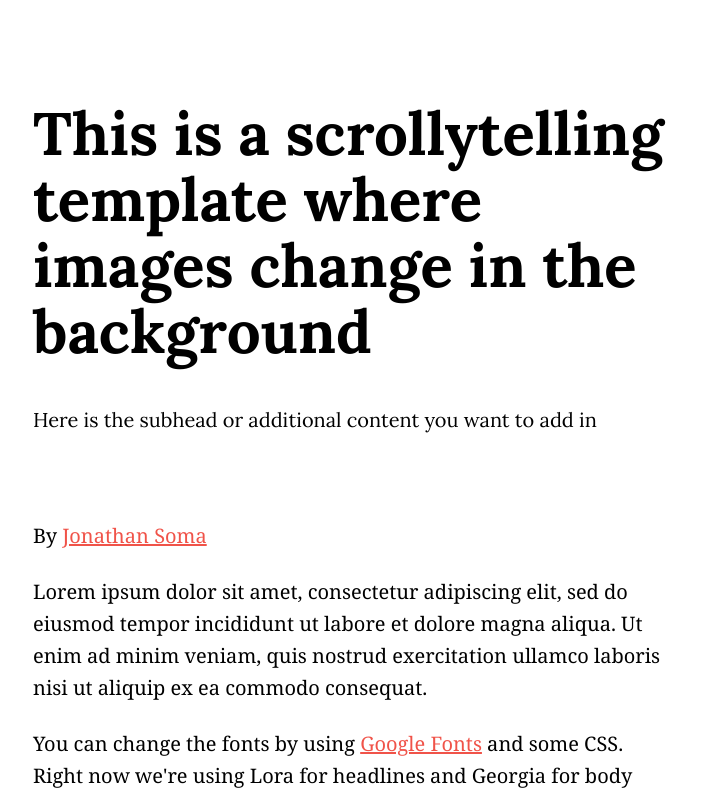
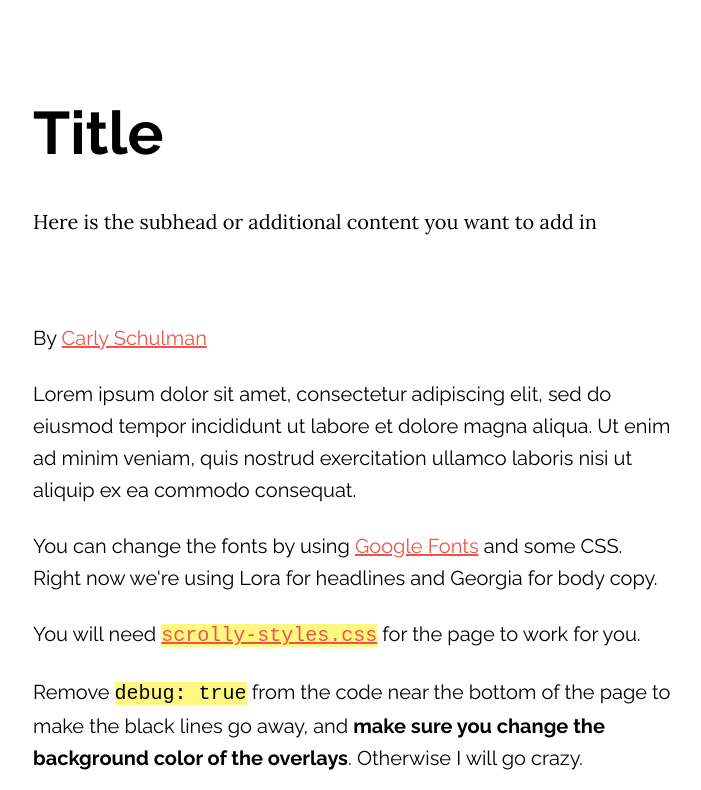
Before and after one commit to carlyschulman/lede-2, a plain HTML site: page index.html in a window 1280 px wide. Shown: the top 790 px of the page, without its empty margins (287-988 px from the left). Drawn offline with nearby package versions, Linux system fonts and the light colour scheme; a script that the page names is missing.

Commit message:
Add files via upload

```diff
--- a/index.html
+++ b/index.html
@@ -4,7 +4,7 @@
 <head>
   <meta charset="utf-8">
   <meta name="viewport" content="width=device-width, initial-scale=1">
-  <title>Story template</title>
+  <title>NBA's Smartest Team</title>
 
   <!-- Google fonts -->
   <link rel="preconnect" href="https://fonts.gstatic.com" crossorigin>
@@ -12,11 +12,14 @@
   <link rel="preconnect" href="https://fonts.gstatic.com" crossorigin>
   <link href="https://fonts.googleapis.com/css2?family=Lora:ital,wght@0,400;0,700;1,400;1,700&display=swap"
     rel="stylesheet">
-  <style>
+  <link rel="preconnect" href="https://fonts.googleapis.com">
+  <link rel="preconnect" href="https://fonts.gstatic.com" crossorigin>
+  <link href="https://fonts.googleapis.com/css2?family=Raleway:ital,wght@0,100..900;1,100..900&display=swap" rel="stylesheet">
+   <style>
     body {
       margin: 0;
       font-size: 20px;
-      font-family: Georgia, 'Times New Roman', Times, serif;
+      font-family: 'Raleway', 'Raleway', Tahoma, serif;
       text-rendering: optimizeLegibility;
     }
 
@@ -54,7 +57,7 @@
     }
 
     h1 {
-      font-family: 'Lora', Georgia, serif;
+      font-family: 'Raleway', Tahoma, serif;
       font-weight: bold;
       font-size: 3em;
       line-height: 1.1;
@@ -116,11 +119,11 @@
 <body>
   <div class="content">
     <div class="header">
-      <h1>This is a scrollytelling template where images change in the background</h1>
+      <h1>Title</h1>
       <p class="subhead">Here is the subhead or additional content you want to add in</p>
     </div>
     <div class="byline">
-      <p>By <a href="https://jonathansoma.com">Jonathan Soma</a></p>
+      <p>By <a href="https://carlyschulman.com">Carly Schulman</a></p>
     </div>
     <p>Lorem ipsum dolor sit amet, consectetur adipiscing elit, sed do eiusmod tempor incididunt ut labore et dolore
       magna aliqua. Ut enim ad minim veniam, quis nostrud exercitation ullamco laboris nisi ut aliquip ex ea commodo
```
